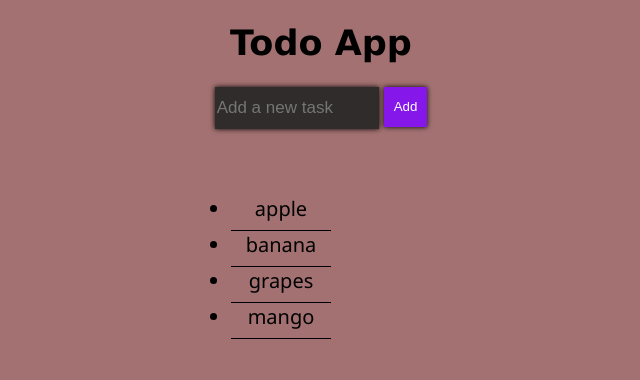
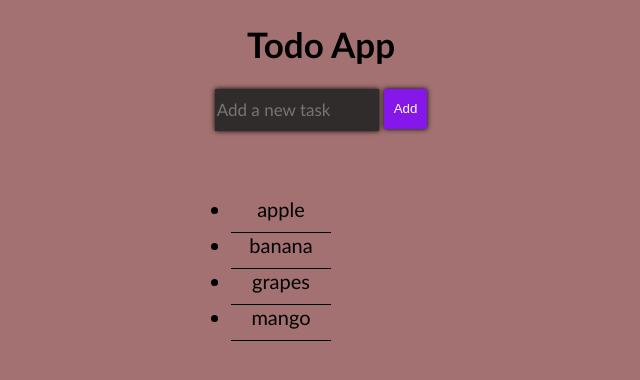
Before and after one commit to MohsinAwan214/Todo-App, a plain HTML site: page index.html in a window 1280 px wide. Shown: the whole page, without its empty margins (319-959 px from the left). Drawn offline with Linux system fonts and the light colour scheme.

Commit message:
Add change

```diff
--- a/index.html
+++ b/index.html
@@ -1,64 +1,76 @@
 <!DOCTYPE html>
 <html lang="en">
+
 <head>
     <meta charset="UTF-8">
     <meta name="viewport" content="width=device-width, initial-scale=1.0">
     <title>Todo App</title>
     <style>
-        .heading{
+        .heading {
             text-align: center;
             font-size: 35px;
-           font-family: Verdana, Geneva, Tahoma, sans-serif;
+            font-family: 'Trebuchet MS', 'Lucida Sans Unicode', 'Lucida Grande', 'Lucida Sans', Arial, sans-serif;
+
         }
-        body{
+
+        body {
             background-color: rgb(163, 113, 113);
             height: 90vh;
         }
-        #form{
+
+        #form {
             display: flex;
             justify-content: center;
         }
-        #form input{
+
+        #form input {
+            font-family: 'Trebuchet MS', 'Lucida Sans Unicode', 'Lucida Grande', 'Lucida Sans', Arial, sans-serif;
             background-color: rgb(49, 44, 44);
+            color: white;
             box-shadow: 0px 0px 5px 0px black;
             height: 40px;
             border: none;
             font-size: 17px;
             width: 160px;
         }
-        #form button{
+
+        #form button {
             height: 40px;
             background-color: rgb(133, 23, 235);
             border: none;
             padding: 10px;
             margin-left: 5px;
             color: white;
-            box-shadow: 0px 0px 5px 0px black ;
+            box-shadow: 0px 0px 5px 0px black;
 
         }
-        #main{
+
+        #main {
             display: flex;
             position: relative;
+            font-family: 'Trebuchet MS', 'Lucida Sans Unicode', 'Lucida Grande', 'Lucida Sans', Arial, sans-serif;
             justify-content: center;
             right: 60px;
             top: 50px;
-            font-family: 'Segoe UI', Tahoma, Geneva, Verdana, sans-serif;
+            /* font-family: 'Segoe UI', Tahoma, Geneva, Verdana, sans-serif; */
         }
-        #main ul li{
+
+        #main ul li {
             border-bottom: 1px solid black;
             height: 35px;
             width: 100px;
             font-size: 20px;
             text-align: center;
         }
-        #main ul li:hover{
+
+        #main ul li:hover {
             color: white;
             background-color: rgb(1, 2, 2);
             box-shadow: 0px 0px 9px 1px black;
         }
-
     </style>
 </head>
+
 <body>
     <h1 class="heading">Todo App</h1>
 
@@ -71,4 +83,5 @@
     </div>
     <script src="app.js"></script>
 </body>
+
 </html>
```
Lines whose indentation alone changed are shown as unchanged.
